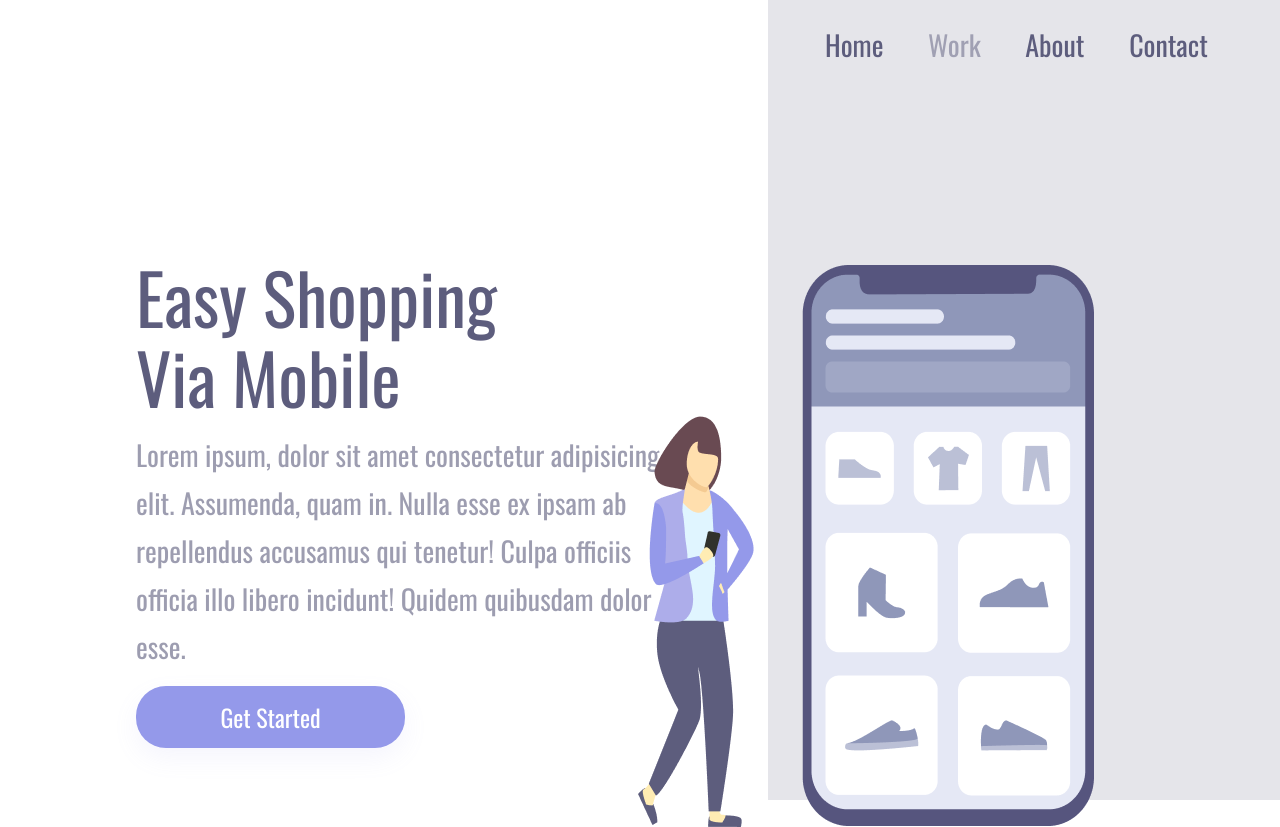
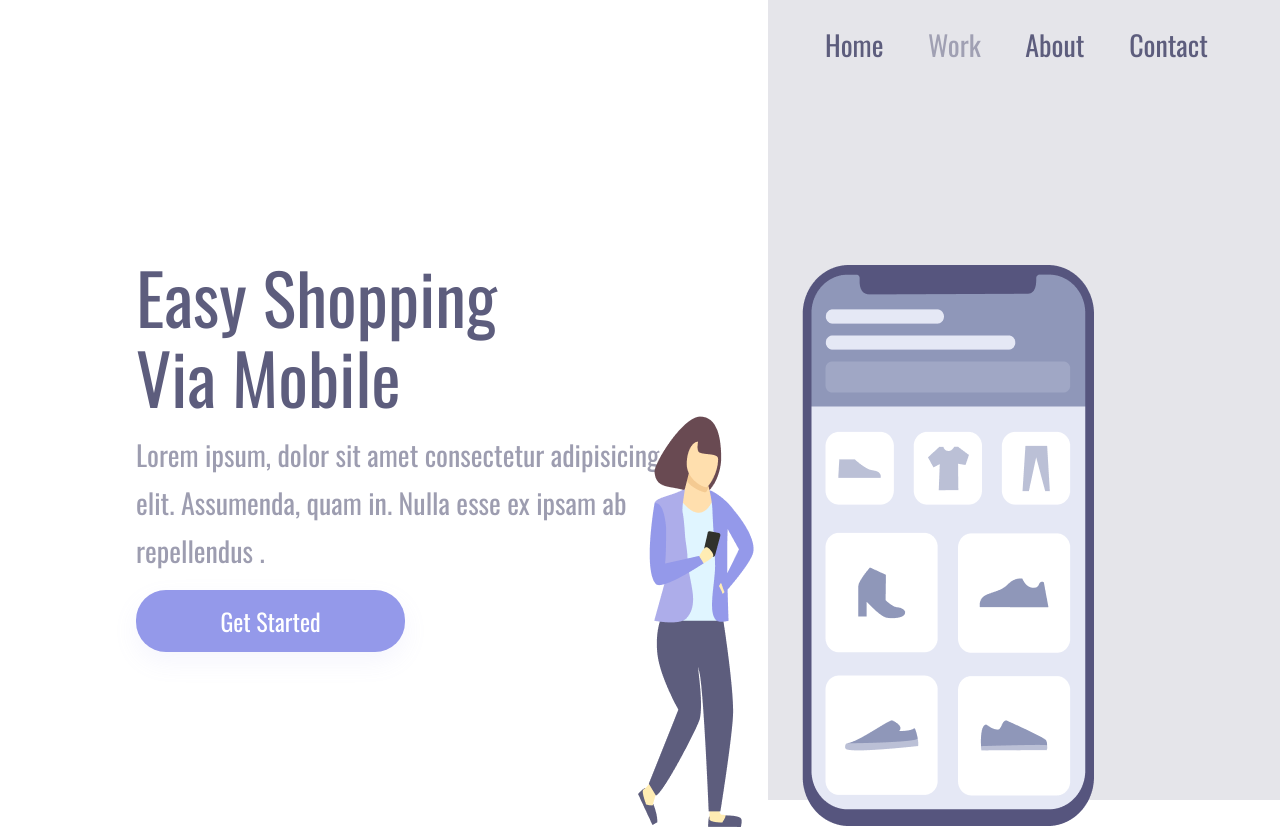
Before and after one commit to marcelomedeirosjrdev/Eashy-shopping-mobile, a plain HTML site: page index.html in a window 1280 px wide. Drawn offline with nearby package versions, Linux system fonts and the light colour scheme.

Commit message:
Alteração na tag p

```diff
--- a/index.html
+++ b/index.html
@@ -18,7 +18,7 @@
 
             <p>Lorem ipsum, dolor sit amet consectetur adipisicing elit. Assumenda, quam in. Nulla esse ex ipsam ab
                 repellendus
-                accusamus qui tenetur! Culpa officiis officia illo libero incidunt! Quidem quibusdam dolor esse.</p>
+                .</p>
 
             <button>Get Started</button>
         </section>
```
